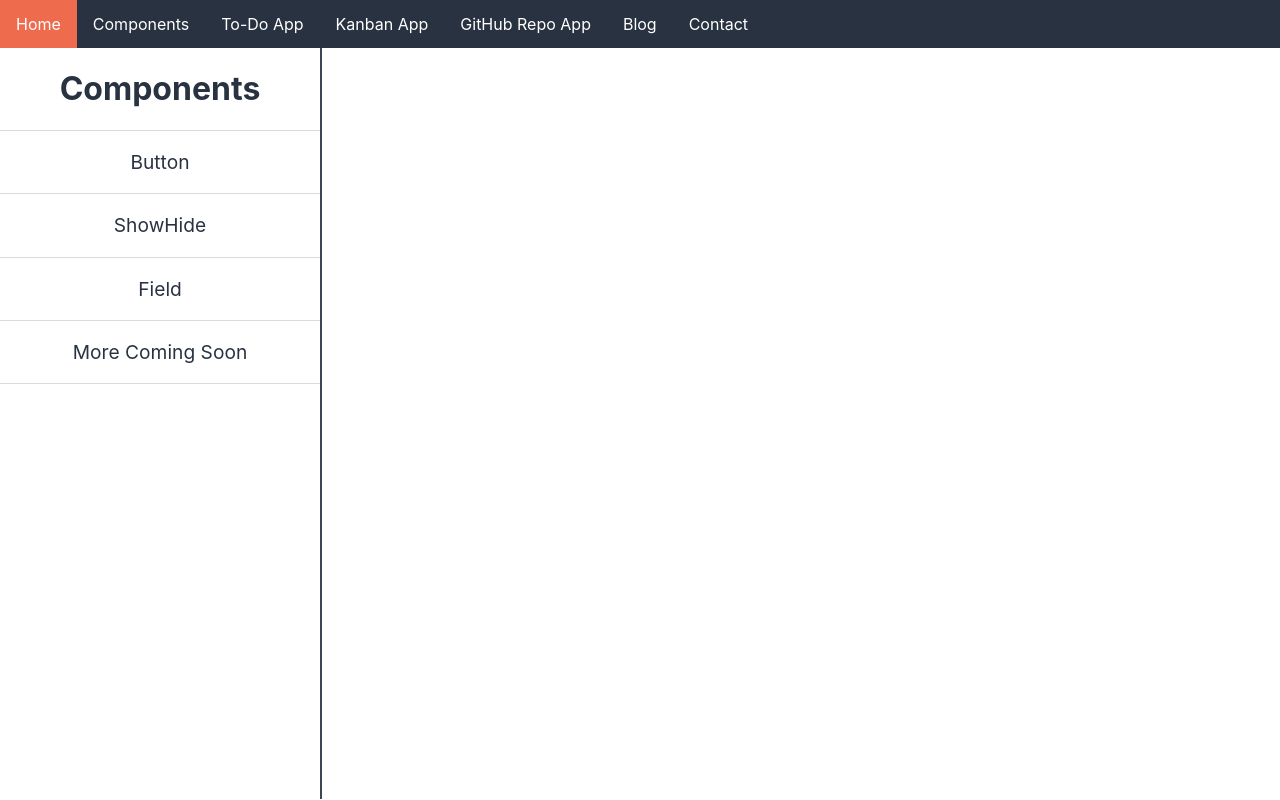
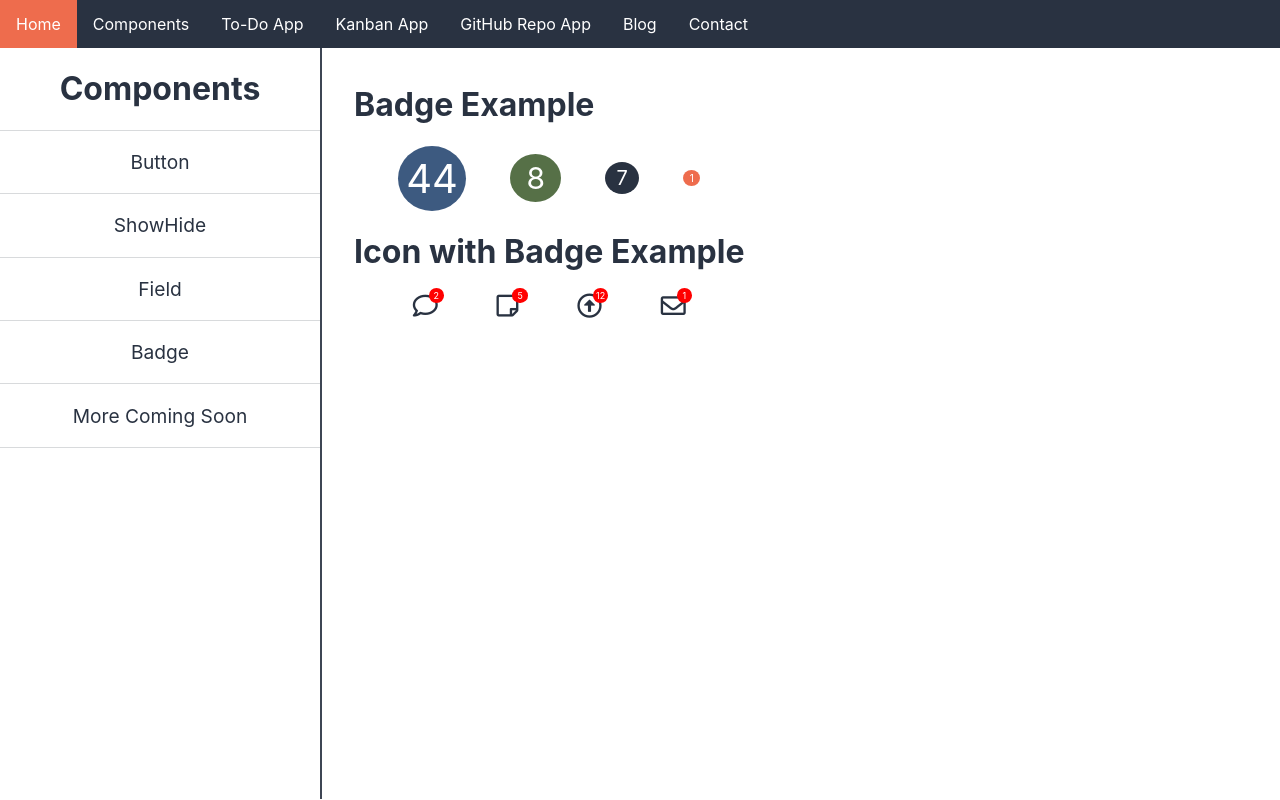
Before and after one commit to kfiggins/MyPortfolio, a React (Create React App) app in the folder client/: page /components/Badge in a window 1280 px wide. Built offline with nearby package versions, Linux system fonts and the light colour scheme.

Commit message:
Added reusable badge component.

```diff
--- /dev/null
+++ b/client/src/components/BadgeExample.js
@@ -0,0 +1,37 @@
+import React from "react";
+import styled from "styled-components";
+
+import Badge from "./shared/Badge";
+import BadgeWithIcon from "./shared/BadgeWithIcon";
+
+const BadgeWrapper = styled.div`
+  display: flex;
+  justify-content: space-evenly;
+`;
+
+export default function BadgeExample() {
+  return (
+    <div>
+      <h1>Badge Example</h1>
+      <BadgeWrapper>
+        <Badge background="#3d5a80" fontSize="40px">
+          44
+        </Badge>
+        <Badge fontSize="30px">8</Badge>
+        <Badge background="#293241" fontSize="20px">
+          7
+        </Badge>
+        <Badge background="#ee6c4d" fontSize="10px">
+          1
+        </Badge>
+      </BadgeWrapper>
+      <h1>Icon with Badge Example</h1>
+      <BadgeWrapper>
+        <BadgeWithIcon value={2} iconClass="far fa-comment" fontSize="20px" />
+        <BadgeWithIcon value={5} iconClass="far fa-sticky-note" />
+        <BadgeWithIcon value={12} iconClass="far fa-arrow-alt-circle-up" />
+        <BadgeWithIcon />
+      </BadgeWrapper>
+    </div>
+  );
+}
--- a/client/src/components/Components.js
+++ b/client/src/components/Components.js
@@ -7,6 +7,7 @@ import ComponentMenu from "./ComponentMenu";
 import ComponentHome from "./ComponentHome";
 import FieldExample from "./FieldExample";
 import HideShowExample from "./HideShowExample";
+import BadgeExample from "./BadgeExample";
 
 const Wrapper = styled.div`
   display: flex;
@@ -18,6 +19,7 @@ const componentMenu = [
   { name: "Button" },
   { name: "ShowHide" },
   { name: "Field" },
+  { name: "Badge" },
   { name: "More Coming Soon" }
 ];
 
@@ -31,6 +33,7 @@ export default function Components() {
           <Route path="/components/Button" component={ButtonExample} />
           <Route path="/components/ShowHide" component={HideShowExample} />
           <Route path="/components/Field" component={FieldExample} />
+          <Route path="/components/Badge" component={BadgeExample} />
         </Switch>
       </Wrapper>
     </Fragment>
--- a/client/src/components/KanbanApp/KanbanApp.js
+++ b/client/src/components/KanbanApp/KanbanApp.js
@@ -40,15 +40,15 @@ export default function Kanban() {
   ]);
 
   // TODO: figure out how to handle colors and columnPosition to add and remove columns
-  const addColumn = () => {
-    let column = {};
-    let text = prompt("Title of new column?");
-    column.title = text;
-    column.id = generateId();
-    column.headerColor = "#463";
-    column.columnPosition = 5;
-    setColumns([...columns, column]);
-  };
+  // const addColumn = () => {
+  //   let column = {};
+  //   let text = prompt("Title of new column?");
+  //   column.title = text;
+  //   column.id = generateId();
+  //   column.headerColor = "#463";
+  //   column.columnPosition = 5;
+  //   setColumns([...columns, column]);
+  // };
 
   // Initial Cards
   const [cards, setCard] = useState(
--- /dev/null
+++ b/client/src/components/shared/Badge.js
@@ -0,0 +1,31 @@
+import React from "react";
+import styled from "styled-components";
+
+const Wrapper = styled.span`
+  display: flex;
+  justify-content: center;
+  align-items: center;
+`;
+
+export default function Badge({
+  background = "#567047",
+  color = "white",
+  fontSize = "12px",
+  children
+}) {
+  const BadgeCircle = styled.span`
+    display: inline-block;
+    min-width: 1.3em;
+    padding: 0.2em;
+    border-radius: 50%;
+    font-size: ${fontSize};
+    text-align: center;
+    background: ${background};
+    color: ${color};
+  `;
+  return (
+    <Wrapper>
+      <BadgeCircle>{children}</BadgeCircle>
+    </Wrapper>
+  );
+}
--- /dev/null
+++ b/client/src/components/shared/BadgeWithIcon.js
@@ -0,0 +1,31 @@
+import React from "react";
+import styled from "styled-components";
+
+import Badge from "./Badge";
+
+const Wrapper = styled.div`
+  position: relative;
+`;
+
+const Icon = styled.i`
+  font-size: 25px;
+`;
+
+// TODO: add ways to resize icon and badge
+export default function BadgeWithIcon({ value = 1, iconClass = "far fa-envelope" }) {
+  const PositionBadge = styled.span`
+    position: absolute;
+    left: 1em;
+    bottom: 1em;
+  `;
+  return (
+    <Wrapper>
+      <PositionBadge>
+        <Badge fontSize="9px" background="red">
+          {value}
+        </Badge>
+      </PositionBadge>
+      <Icon className={iconClass} />
+    </Wrapper>
+  );
+}
```
